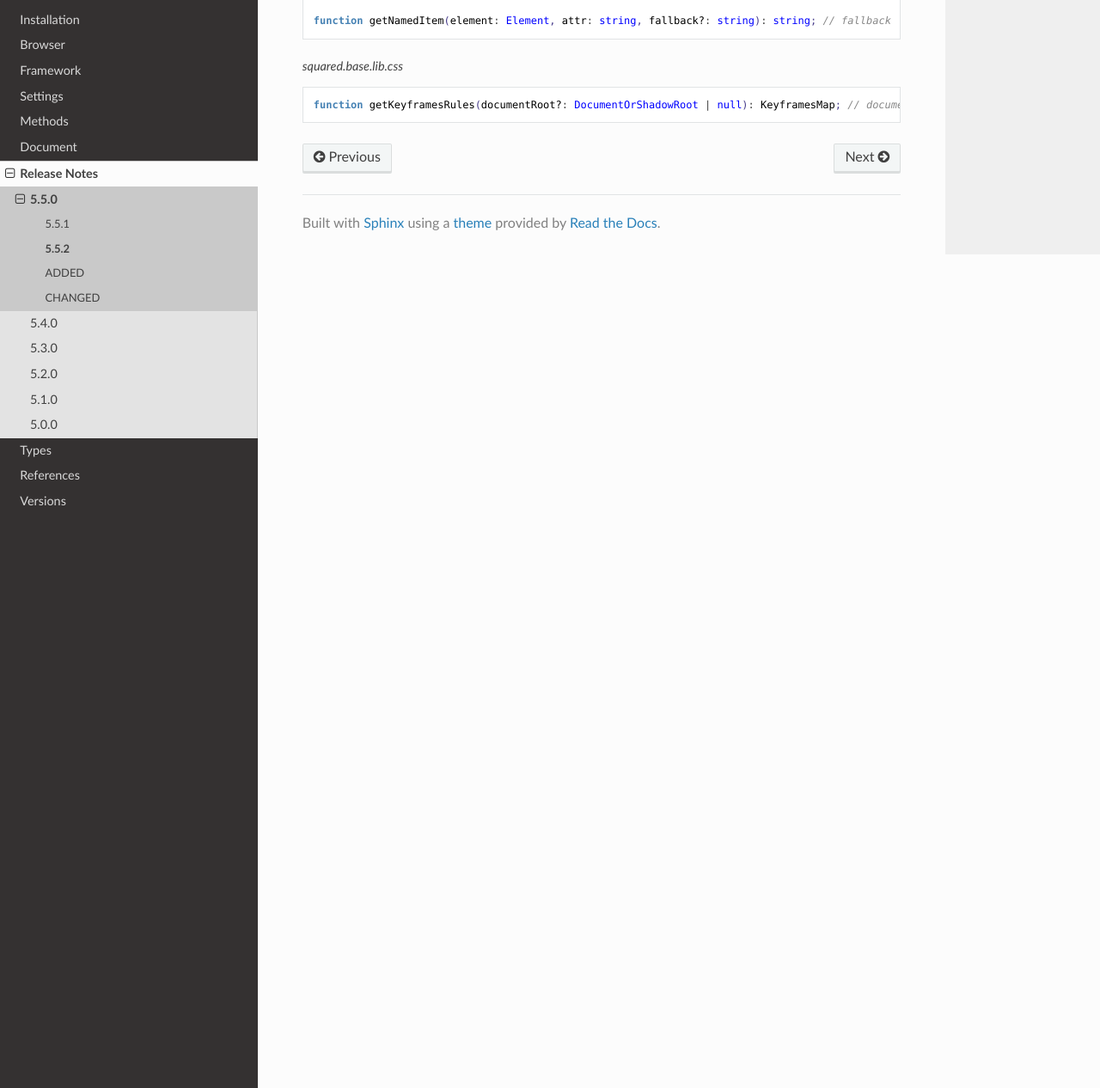
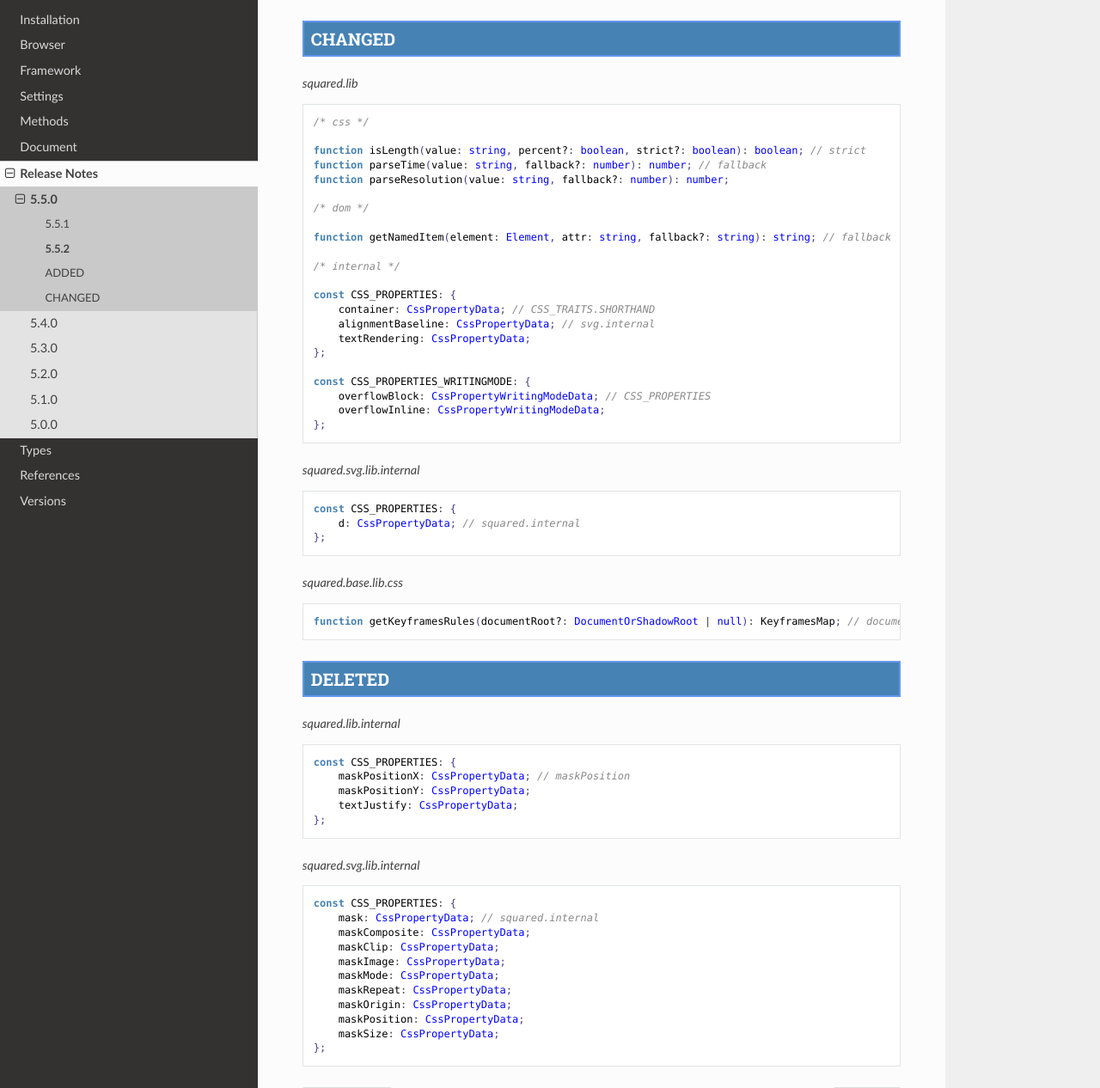
Before and after one commit to anpham6/android-docs, a Sphinx documentation site: the page built from source/release_notes/5.5.2.rst, in a window 1280 px wide and 1400 px high, scrolled down 1978 px, cut to the strip 134-1400 px from the top of the window. Shown: the whole strip at 86% size. Built offline with Sphinx 7.4.7 and the Read the Docs theme 3.1.0, drawn with Linux system fonts in a browser that asks for light colours; some of the changed text lies outside the part shown.

Commit message:
Release Notes: CSS_PROPERTIES affected by attr type-or-unit integration.

```diff
--- a/source/references.rst
+++ b/source/references.rst
@@ -175,6 +175,8 @@
 .. rst-class:: block-list
 
 https://unpkg.com/squared/types/lib/data.d.ts
+  | `CssPropertyData <search.html?q=CssPropertyData>`_
+  | `CssPropertyWritingModeData <search.html?q=CssPropertyWritingModeData>`_
   | `ElementData <search.html?q=ElementData>`_
   | `UserAgentData <search.html?q=UserAgentData>`_
 
--- a/source/release_notes/5.5.2.rst
+++ b/source/release_notes/5.5.2.rst
@@ -95,6 +96,20 @@
   };
 
   /* internal */
+
+  const CSS_PROPERTIES: {
+      printColorAdjust: CssPropertyData;
+      scrollTimeline: CssPropertyData;
+      scrollTimelineAxis: CssPropertyData;
+      scrollTimelineName: CssPropertyData;
+      timelineScope: CssPropertyData;
+      overflowClipMargin: CssPropertyData;
+      viewTimeline: CssPropertyData;
+      viewTimelineAxis: CssPropertyData;
+      viewTimelineInset: CssPropertyData;
+      viewTimelineName: CssPropertyData;
+      viewTransitionName: CssPropertyData;
+  };
 
   const CSS_PROPERTIES_WRITINGMODE: CssPropertiesWritingMode;
   const CSS_DATA_TYPES: CssDataTypes;
@@ -124,7 +139,56 @@
 
   function getNamedItem(element: Element, attr: string, fallback?: string): string; // fallback
 
+  /* internal */
+
+  const CSS_PROPERTIES: {
+      container: CssPropertyData; // CSS_TRAITS.SHORTHAND
+      alignmentBaseline: CssPropertyData; // svg.internal
+      textRendering: CssPropertyData;
+  };
+
+  const CSS_PROPERTIES_WRITINGMODE: {
+      overflowBlock: CssPropertyWritingModeData; // CSS_PROPERTIES
+      overflowInline: CssPropertyWritingModeData;
+  };
+
+.. code-block::
+  :caption: squared.svg.lib.internal
+
+  const CSS_PROPERTIES: {
+      d: CssPropertyData; // squared.internal
+  };
+
 .. code-block::
   :caption: squared.base.lib.css
 
   function getKeyframesRules(documentRoot?: DocumentOrShadowRoot | null): KeyframesMap; // documentRoot
+
+.. rst-class:: release-notes
+
+DELETED
+=======
+
+.. code-block::
+  :caption: squared.lib.internal
+
+  const CSS_PROPERTIES: {
+      maskPositionX: CssPropertyData; // maskPosition
+      maskPositionY: CssPropertyData;
+      textJustify: CssPropertyData;
+  };
+
+.. code-block::
+  :caption: squared.svg.lib.internal
+
+  const CSS_PROPERTIES: {
+      mask: CssPropertyData; // squared.internal
+      maskComposite: CssPropertyData;
+      maskClip: CssPropertyData;
+      maskImage: CssPropertyData;
+      maskMode: CssPropertyData;
+      maskRepeat: CssPropertyData;
+      maskOrigin: CssPropertyData;
+      maskPosition: CssPropertyData;
+      maskSize: CssPropertyData;
+  };
```
Also changed, not shown: other parts of source/references.rst (+2 -1 lines), other parts of source/release_notes/5.5.2.rst (+1 -0 lines).
